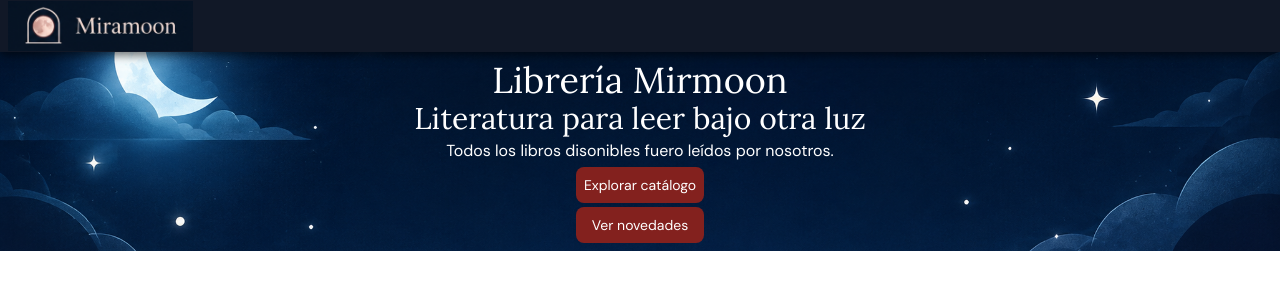
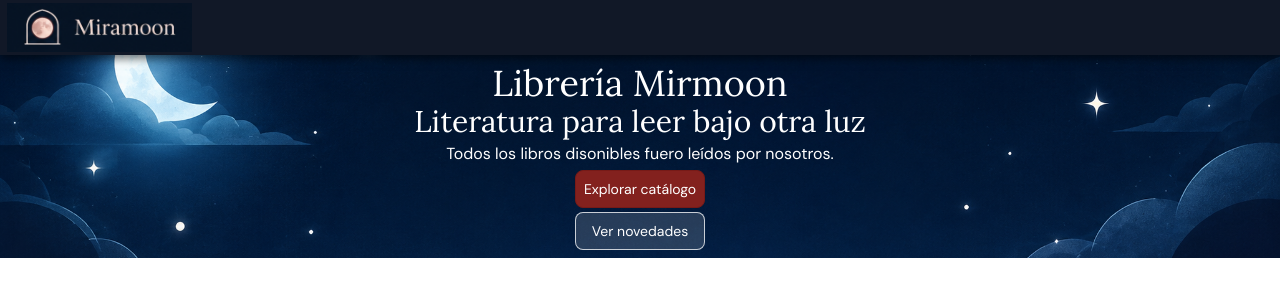
Before and after one commit to RodriManuel/mirmoon-libreria, a React (Vite) app: page / in a window 1280 px wide. Shown: the top 300 px of the page. Built offline with nearby package versions, Linux system fonts and the light colour scheme.

Commit message:
fix: cambia el estilo del segundo link del hero para que refleje una jerarquía secundaria

```diff
--- a/src/index.css
+++ b/src/index.css
@@ -12,8 +12,8 @@ h1, h2, h3, h4, h5, h6 {
 .header {
     background-color: #111827;
     width: 100%;
-    height: 52px;
-    padding: 0 0.5rem;
+    height: 55px;
+    padding: 0 0.45rem;
     display: flex;
     justify-content: space-between;
     align-items: center;
@@ -91,7 +91,7 @@ h1, h2, h3, h4, h5, h6 {
 /* Estilos para el hero. */
 
 .hero {
-    margin-top: 52px;
+    margin-top: 55px;
     background-image: url('./assets/hero.png');
     background-size: cover;
     background-repeat: no-repeat;
@@ -126,12 +126,14 @@ h1, h2, h3, h4, h5, h6 {
     padding: 0.5rem;
     color: white;
     background-color: #83211E;
+    border: 1px solid #771a17;
     border-radius: 8px;
 }
 
 .hero__link--secondary {
     padding: 0.5rem;
     color: white;
-    background-color: #83211E;
+    background-color: rgba(255, 255, 255, 0.15);
+    border: 1px solid rgba(255, 255, 255, 0.75);
     border-radius: 8px;
 }
```
